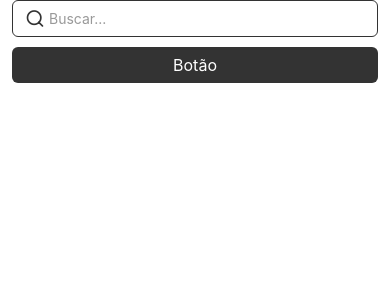
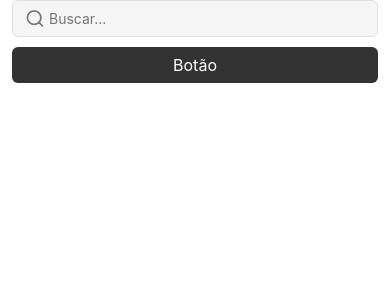
Before and after one commit to RNoleto/todo, a React Native app: screen / in a window 390 px wide. Shown: the top 300 px of the page. Built offline with nearby package versions, Linux system fonts and the light colour scheme.

Commit message:
:balloon: Styling: Ajuste de estilização e criação de variaveis de FONT_SIZES

```diff
--- a/App.tsx
+++ b/App.tsx
@@ -7,6 +7,7 @@ import { SafeAreaProvider, SafeAreaView } from 'react-native-safe-area-context';
 
 import Button from './src/components/Button';
 import Input from './src/components/Input';
+import { COLORS } from './src/constants/themes';
 
 export default function App() {
   return (
@@ -30,7 +31,7 @@ const styles = StyleSheet.create({
   container: {
     flex: 1,
     gap:10,
-    backgroundColor: '#fff',
+    backgroundColor: COLORS.background,
     paddingHorizontal:12,
   },
 });
--- a/src/components/Input/index.tsx
+++ b/src/components/Input/index.tsx
@@ -3,12 +3,13 @@ import { Keyboard, TextInput, View } from "react-native";
 
 import { styles } from "./styles";
 import { InputProps } from "./props";
+import { COLORS, FONT_SIZES } from "../../constants/themes"; // Importando COLORS
 
 export default function Input({
     iconName,
     iconLib: IconLib,
-    iconSize = 20,
-    iconColor = "#333",
+    iconSize = FONT_SIZES.lg,
+    iconColor = COLORS.textSecondary,
     style,
     ...rest
 }: InputProps) {
@@ -20,13 +21,12 @@ export default function Input({
                     name={iconName as any}
                     size={iconSize}
                     color={iconColor}
-                    style={styles.icon}
                 />
             )}
             <TextInput {...rest}
                 value={text}
                 onChangeText={setText}
-                placeholderTextColor='#999'
+                placeholderTextColor={COLORS.textSecondary}
                 keyboardType="ascii-capable"
                 returnKeyType="done"
                 onSubmitEditing={() => Keyboard.dismiss()}
--- a/src/components/Input/styles.ts
+++ b/src/components/Input/styles.ts
@@ -1,17 +1,16 @@
 import { StyleSheet } from "react-native";
+import { COLORS } from "../../constants/themes";
 
 export const styles = StyleSheet.create({
     container:{
         flexDirection:'row',
         alignItems: 'center',
         gap:4,
-        backgroundColor:'#fff',
-        color:'#fff',
+        backgroundColor:COLORS.surface,
         paddingHorizontal:12,
         paddingVertical:6,
         borderRadius:6,
         borderWidth:1,
-        borderColor:'#333',
-    },
-    icon:{},
+        borderColor:COLORS.border,
+    }
 })
```
Also changed, not shown: src/constants/themes.ts (+5 -5 lines).
